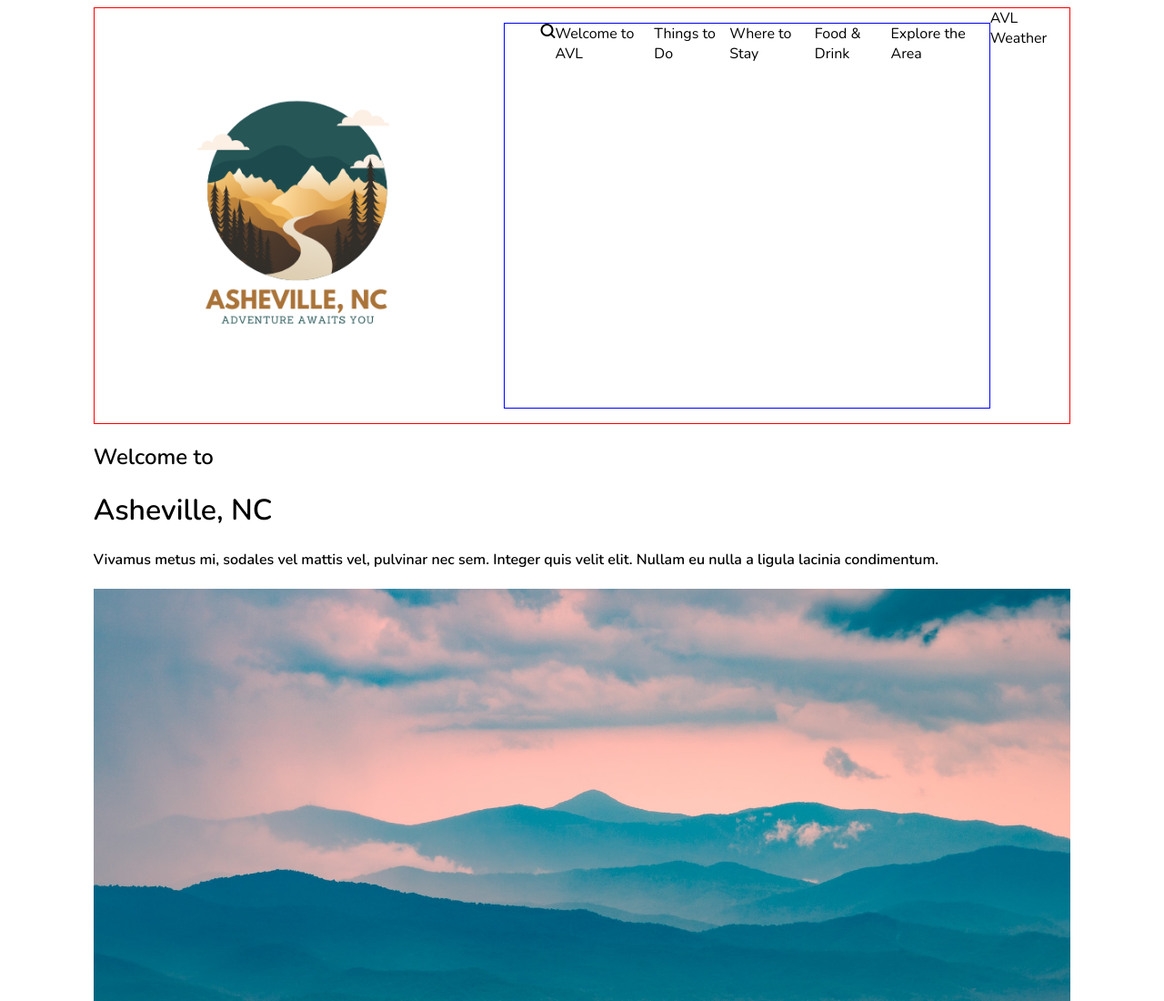
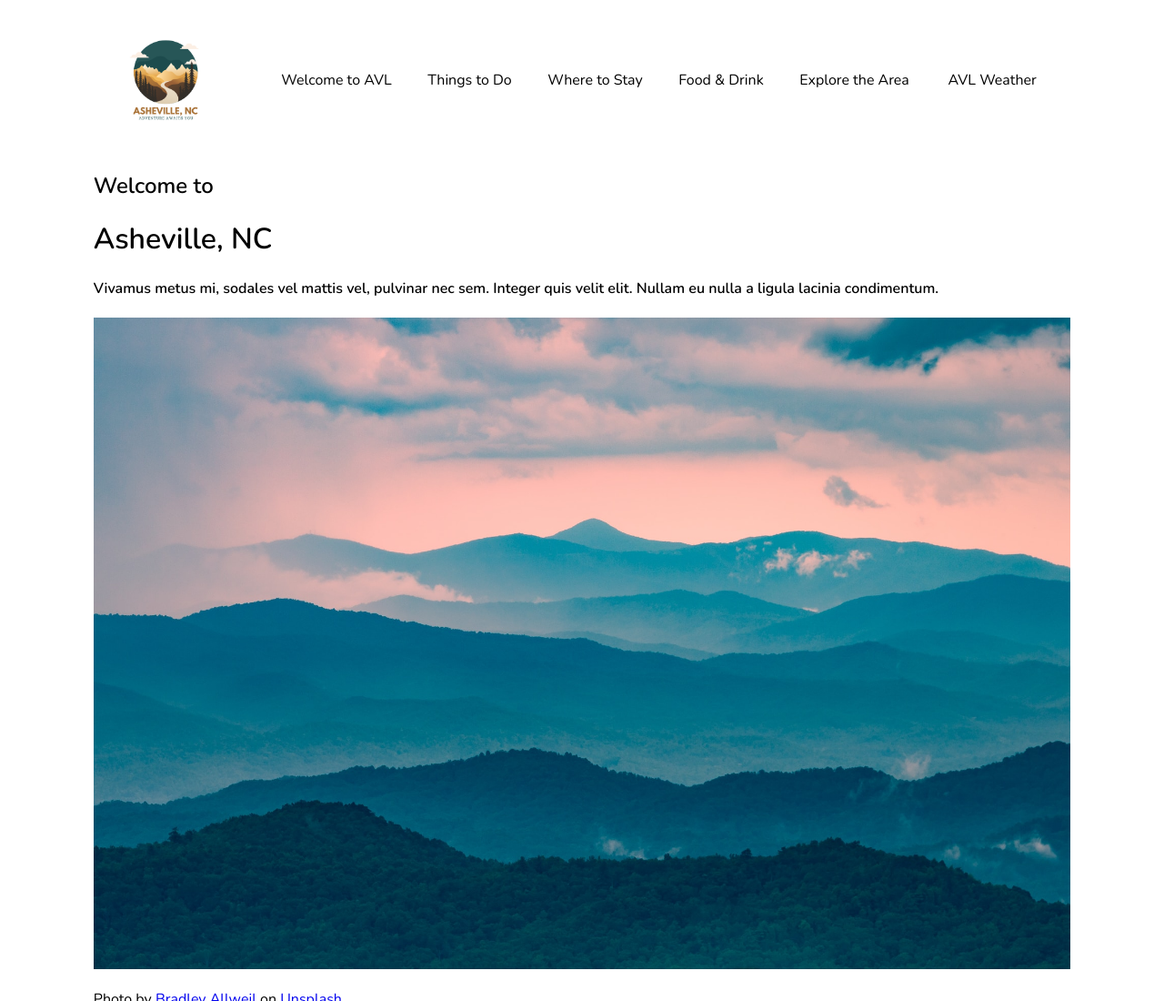
Before and after one commit to JSNavey/JNavey-Landing-Page, a plain HTML site: page index.html in a window 1280 px wide. Shown: the top 1100 px of the page at 91% size. Drawn offline with nearby package versions, Linux system fonts and the light colour scheme.

Commit message:
position elements in nav bar

```diff
--- a/index.html
+++ b/index.html
@@ -17,11 +17,9 @@
 
         <!--- Nav Section --->
         <div class="nav">
-            <div class="logo">
-                <img src="images/avl_logo.png" alt="a logo with a moose and mountains in the background" class="mtn-logo">
-            </div>
-            <ul class="nav-items">
-                <li><i class="fi fi-br-search"></i></li>
+            <img src="images/avl_logo.png" alt="a logo with a moose and mountains in the background" class="logo">
+            <div class="nav-items">
+                <ul class="nav-lists">
                     <li>Welcome to AVL</li>
                     <li>Things to Do</li>
                     <li>Where to Stay</li>
@@ -29,6 +27,8 @@
                     <li>Explore the Area</li>
                 </ul>
                 <div class="avl-weather">AVL Weather</div>
+                <i class="hamburger-menu fi fi-br-menu-burger"></i>
+            </div>
         </div>
 
         <!--- Welcome to AVL Section --->
--- a/style.css
+++ b/style.css
@@ -46,13 +46,28 @@ html, body {
 
 /*** Navbar ***/
 .nav {
-    border: 1px solid red;
+    height: 20%;
     display: flex;
-
+    justify-content: space-between;
 }
 
+.nav-items {
+    width: 85%;
+    display: flex;
+    justify-content: space-around;
+    align-items: center;
+}
 
-.nav-items {
-    border: 1px solid blue;
+.nav-lists {
     display: flex;
+    width: 80%;
+    justify-content: space-between;
 }
+
+.hamburger-menu {
+    display: none;
+}
+
+.avl-weather {
+    padding: 0 2em;
+}
```
Lines whose indentation alone changed are shown as unchanged.
